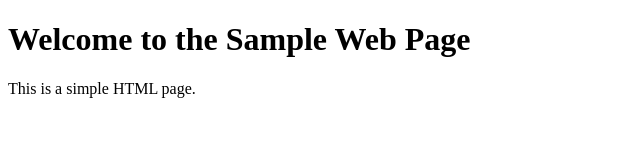
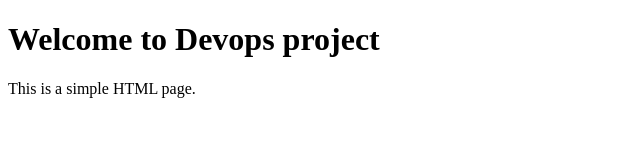
Before and after one commit to En4128/Taskmar03, a plain HTML site: page index.html in a window 1280 px wide. Shown: the whole page, without its empty margins (0-640 px from the left). Drawn offline with Linux system fonts and the light colour scheme.

Commit message:
update index.html

```diff
--- a/index.html
+++ b/index.html
@@ -4,7 +4,7 @@
     <title>Sample Web Page</title>
 </head>
 <body>
-    <h1>Welcome to the Sample Web Page</h1>
+    <h1>Welcome to Devops project</h1>
     <p>This is a simple HTML page.</p>
 </body>
 </html>
```
